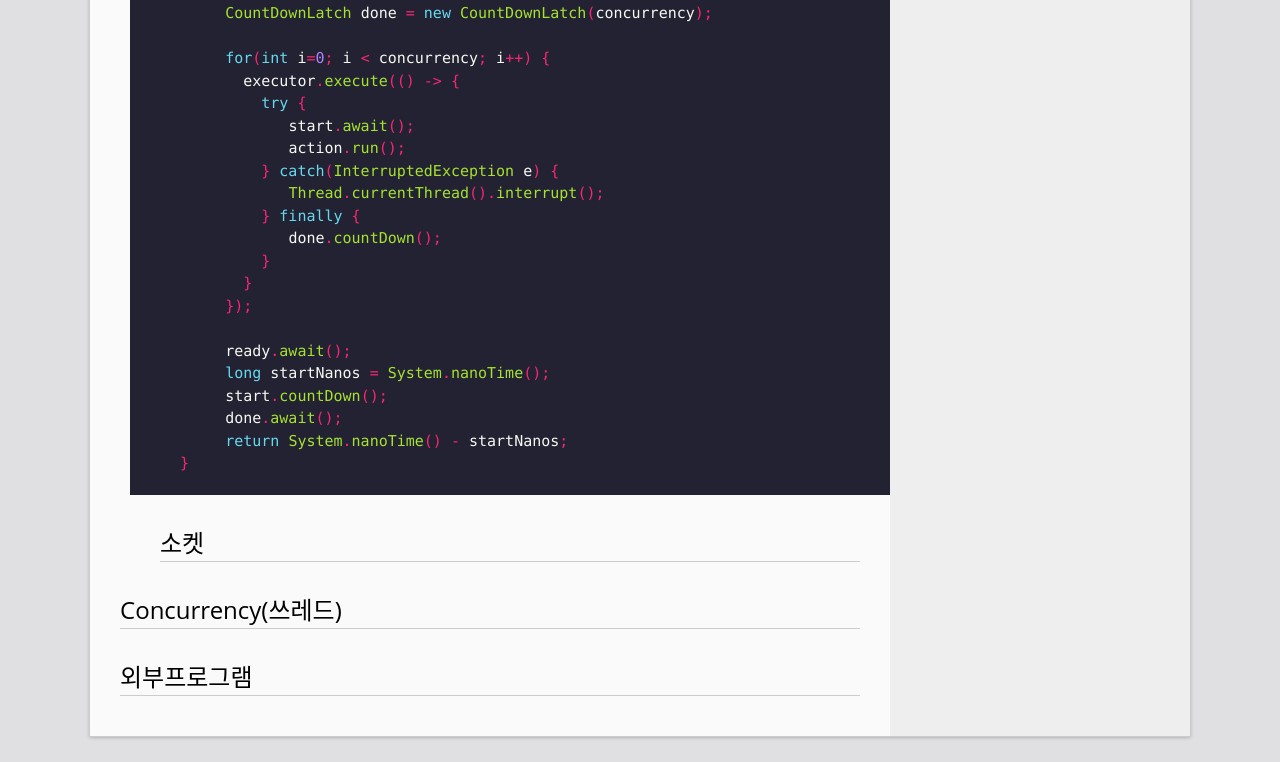
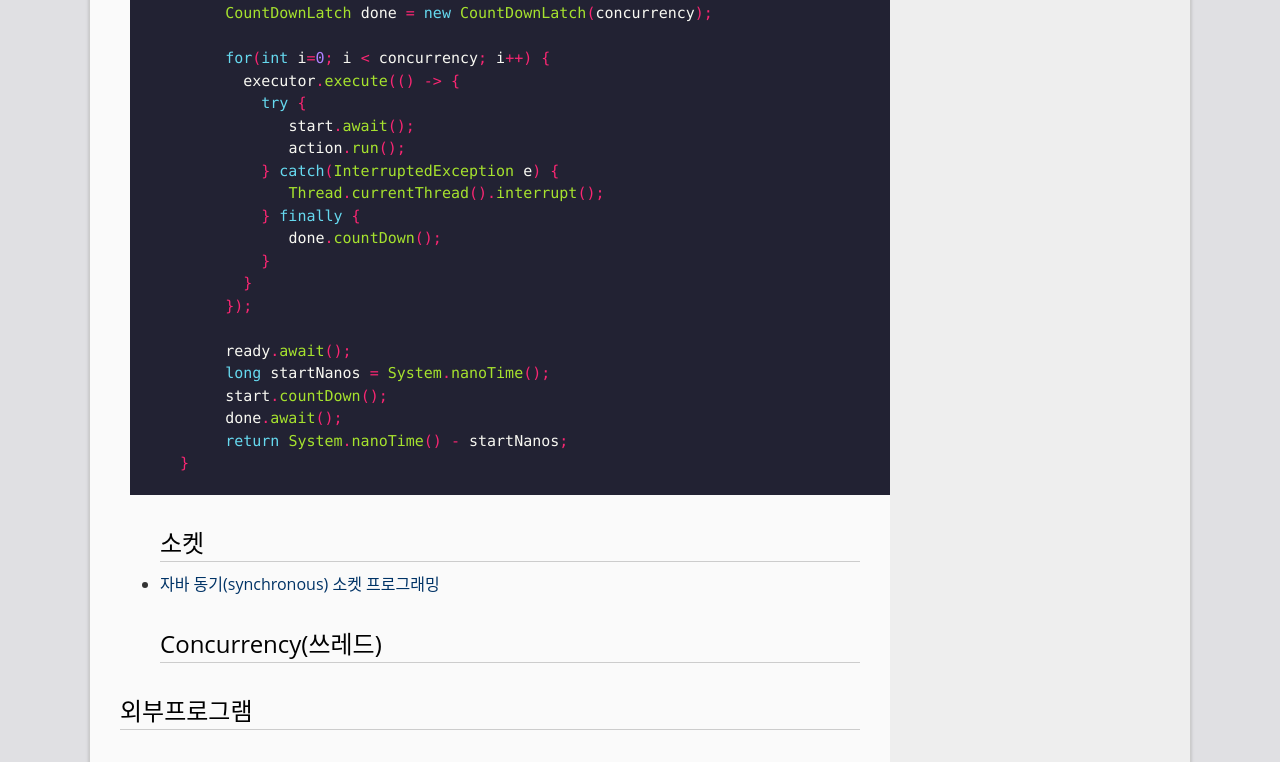
Before and after one commit to jaeminChung/jaeminChung.github.io, a Jekyll site: the page built from _posts/2020-06-04-시험대비.markdown, in a window 1280 px wide and 900 px high, scrolled down 583 px, cut to the strip 0-762 px from the top of the window. Built offline with Jekyll 4.4.1, drawn with Linux system fonts in a browser that asks for light colours.

Commit message:
소켓 참고사이트 추가

````diff
--- a/_posts/2020-06-04-시험대비.markdown
+++ b/_posts/2020-06-04-시험대비.markdown
@@ -39,7 +39,7 @@ public static long time(Executor executor, int concurrency, Runnable action)
 }
 ```
 ## 소켓
-
+- [자바 동기(synchronous) 소켓 프로그래밍](https://jdm.kr/blog/154)
 ## Concurrency(쓰레드)
 
 ## 외부프로그램
````
